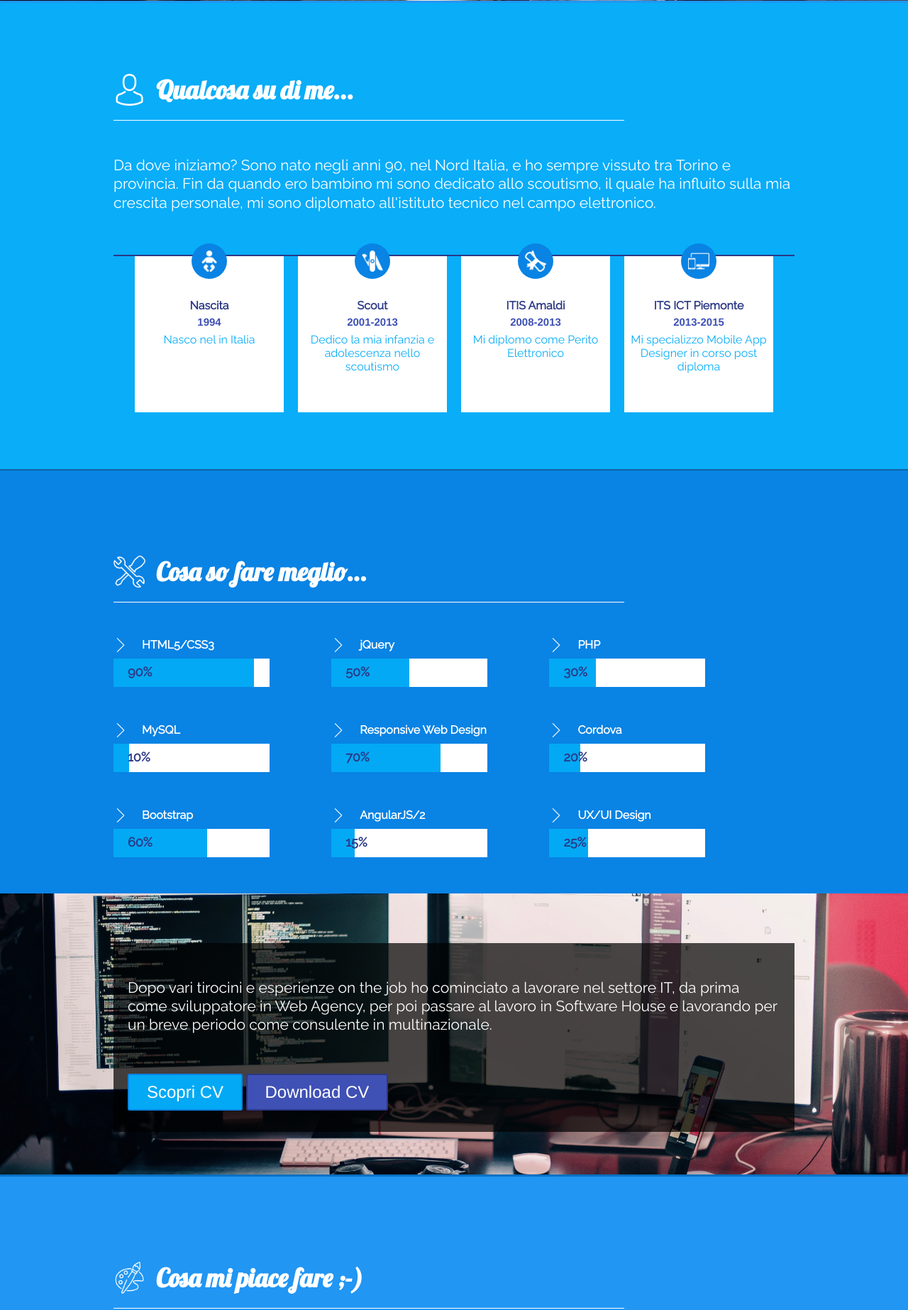
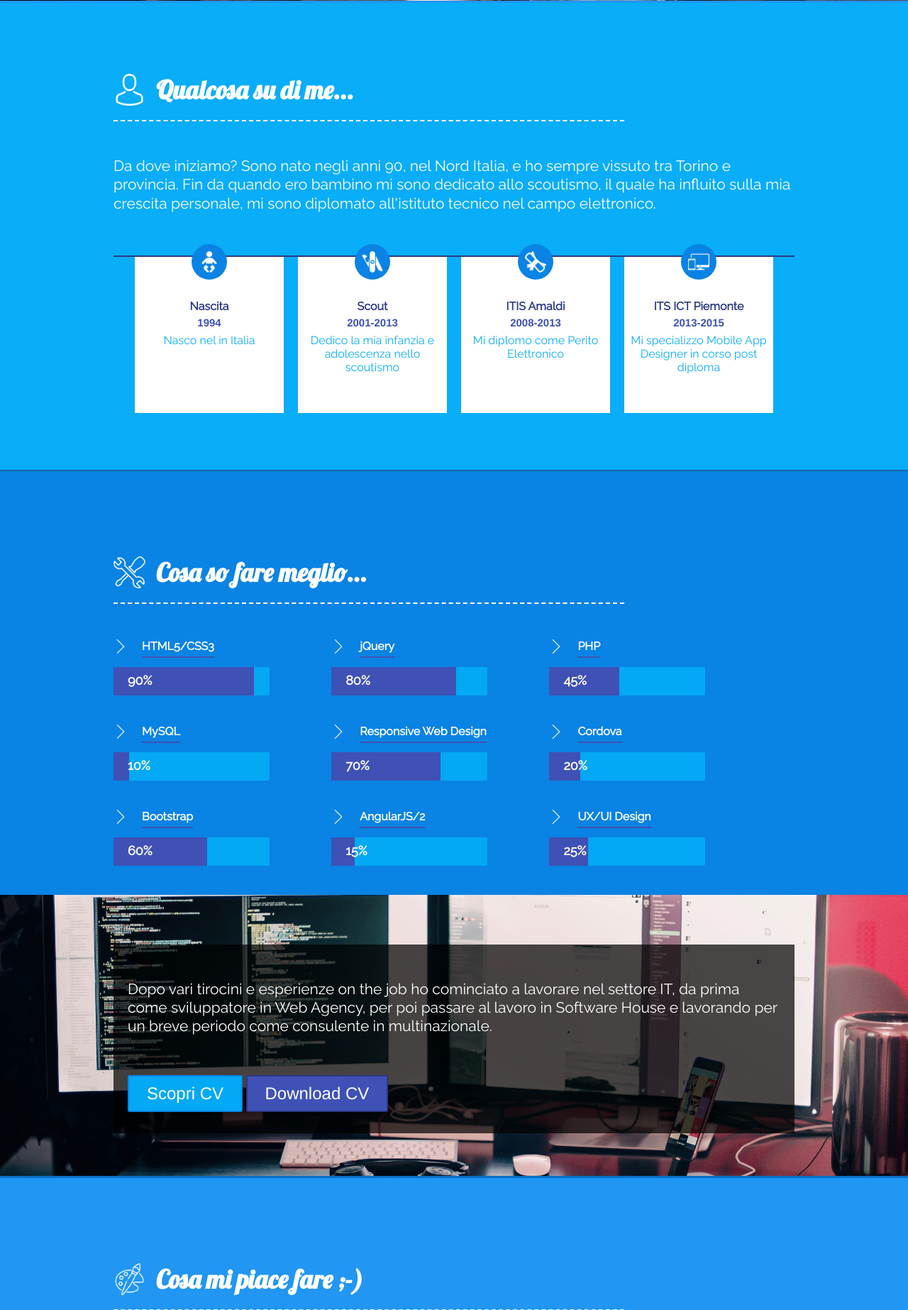
Before and after one commit to RiccardoSchifaudo94/schiri_site, a PHP site: page / in a window 1280 px wide. Shown: the part 747-2593 px from the top of the page at 71% size. Run offline with PHP 8.4, Linux system fonts and the light colour scheme.

Commit message:
fix progress e title sections

```diff
--- a/css/media.css
+++ b/css/media.css
@@ -96,7 +96,10 @@
 	.schiri_block_skill_progress{
 		float:none;
 		width:100%;
+		max-width:220px;
+  	    margin: 0 auto;
 	}
+
 
 }
 @media screen and (max-width:768px){
--- a/css/style.css
+++ b/css/style.css
@@ -124,7 +124,7 @@ body {
 	margin-bottom: 30px;
 	font-size: 36px;
 	padding-bottom: 20px;
-	border-bottom: 1px solid #fff;
+	border-bottom:2px dashed #fff;
 	max-width: 75%;
 	font-family: "Lobster";
 }
@@ -513,11 +513,12 @@ body {
     color: #fff;
 }
 .schiri_progress_container{
-	background-color:#fff;
-	height:40px;
-	width:220px;
-	margin-top:10px;
-	margin-bottom:20px;
+	background-color: #03A9F4;
+    height: 40px;
+    width: 220px;
+    margin-top: 20px;
+    margin-bottom: 20px;
+    border-radius: 2px;
 }
 .schiri_block_skill_progress {
     width: 32%;
@@ -526,15 +527,20 @@ body {
     position: relative;
     margin-top: 20px;
 }
+.schiri_block_skill_progress strong {
+    border-bottom: 2px solid #3F51B5;
+    padding: 5px 0px;
+}
 .schiri_block_skill_progress img{
 	max-width:20px;
 	float:left;
 	margin-right:20px;
+	border-radius: 3px;
 }
 .schiri_progress_blue{
 	height:inherit;
 	width:20%;
-	background-color:#03a9f4;
+	background-color:#3F51B5;
 	transition:3s ease-in-out;
 	width:0%;
 }
@@ -542,7 +548,7 @@ body {
     padding-top: 8px;
     padding-left: 20px;
     font-weight: 700;
-    color:#2b3885;
+    color:#fff;
     font-size: 18px;
     display:none;
 }
--- a/index.html
+++ b/index.html
@@ -111,13 +111,13 @@
 				<div class="schiri_block_skill_progress">
 					<img src="img/next.png"><strong>jQuery</strong>
 					<div class="schiri_progress_container">
-						<div class="schiri_progress_blue" id="jQuery"><div>50%</div></div>
+						<div class="schiri_progress_blue" id="jQuery"><div>80%</div></div>
 					</div>
 				</div>
 				<div class="schiri_block_skill_progress">
 					<img src="img/next.png"><strong>PHP</strong>
 					<div class="schiri_progress_container">
-						<div class="schiri_progress_blue" id="PHP"><div>30%</div></div>
+						<div class="schiri_progress_blue" id="PHP"><div>45%</div></div>
 					</div>
 				</div>
 				<div class="schiri_block_skill_progress">
--- a/js/progress.js
+++ b/js/progress.js
@@ -3,8 +3,8 @@ $(document).ready(function(){
 		var height_scroll = $("body").scrollTop();
 		if(height_scroll>500){
 			$("#HTML").css({"width":"90%"});
-			$("#jQuery").css({"width":"50%"});
-			$("#PHP").css({"width":"30%"});
+			$("#jQuery").css({"width":"80%"});
+			$("#PHP").css({"width":"45%"});
 			$("#MySQL").css({"width":"10%"});
 			$("#Web_Design").css({"width":"70%"});
 			$("#Cordova").css({"width":"20%"});
```
